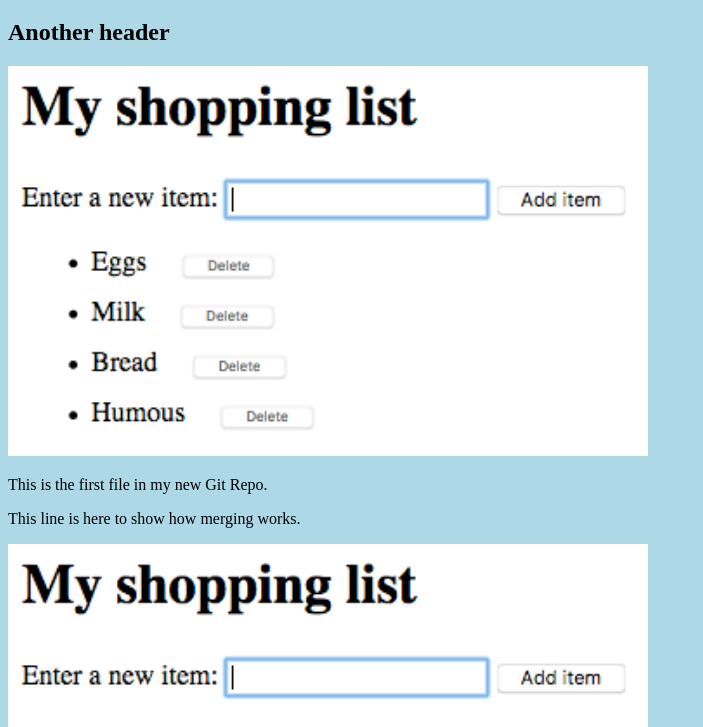
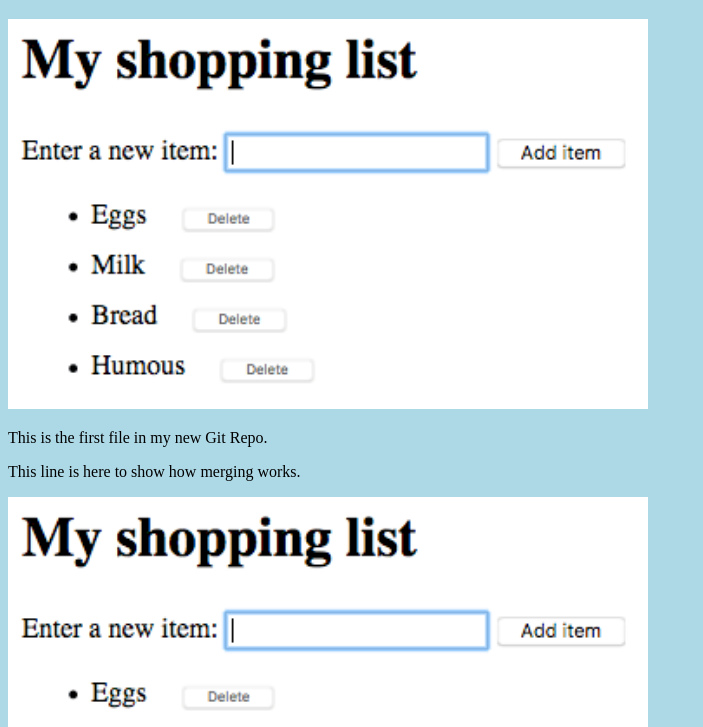
Before and after one commit to KimmoValkonen/hello-world, a plain HTML site: page index.html in a window 1280 px wide. Shown: the part 61-788 px from the top of the page, without its empty margins (0-703 px from the left). Drawn offline with Linux system fonts and the light colour scheme.

Commit message:
Reset issued to go back

```diff
--- a/index.html
+++ b/index.html
@@ -9,7 +9,6 @@
 
 <body>
   <h1>Hello world!</h1>
-  <h2>Another header</h2>
   <div><img src="img_hello_world.png" alt="Hello World from Space" style="width:100%;max-width:640px"></div>
   <p>This is the first file in my new Git Repo.</p>
   <p>This line is here to show how merging works.</p>
```
Also changed, not shown: img_hello_image.png (added), 1 other file.
